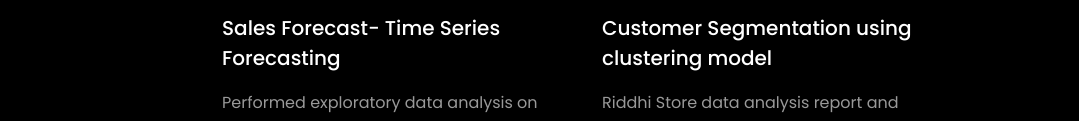
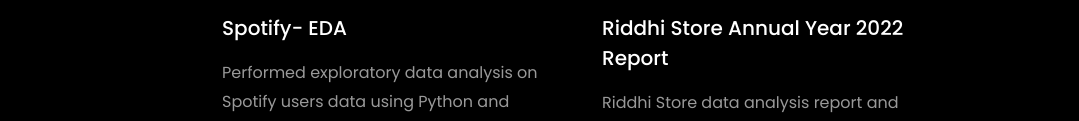
Before and after one commit to Meenal-Ramteke/Meenal-Ramteke.github.io, a plain HTML site: page index.html in a window 1280 px wide. Shown: the part 3241-3362 px from the top of the page, without its empty margins (53-1132 px from the left). Drawn offline with Linux system fonts and the light colour scheme; files whose address does not match are found by name.

Commit message:
Update index.html
Change in project names.

```diff
--- a/index.html
+++ b/index.html
@@ -459,7 +459,7 @@
 				</a>
 				<div class="text mt-3 float-right d-block">
 
-				  <h3 class="heading"><a href="https://github.com/Meenal-Ramteke/Spotify_Users_EDA/blob/main/Spotify%20Users%20EDA.ipynb">Sales Forecast- Time Series Forecasting</a></h3>
+				  <h3 class="heading"><a href="https://github.com/Meenal-Ramteke/Spotify_Users_EDA/blob/main/Spotify%20Users%20EDA.ipynb">Spotify- EDA</a></h3>
 				  <p>Performed exploratory data analysis on Spotify users data using Python and Jupyter Notebook.</p>
 				</div>
 			  </div>
@@ -470,7 +470,7 @@
 				</a>
 				<div class="text mt-3 float-right d-block">
 
-				  <h3 class="heading"><a href="https://github.com/Meenal-Ramteke/Riddhi-Store-Annual-Year-2022-Report">Customer Segmentation using clustering model</a></h3>
+				  <h3 class="heading"><a href="https://github.com/Meenal-Ramteke/Riddhi-Store-Annual-Year-2022-Report">Riddhi Store Annual Year 2022 Report</a></h3>
 				  <p>Riddhi Store data analysis report and dashboard using Excel.</p>
 				</div>
 			  </div>
```
